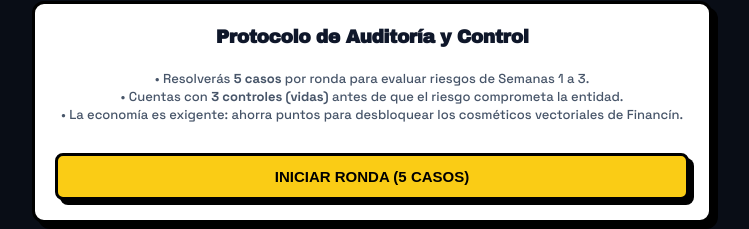
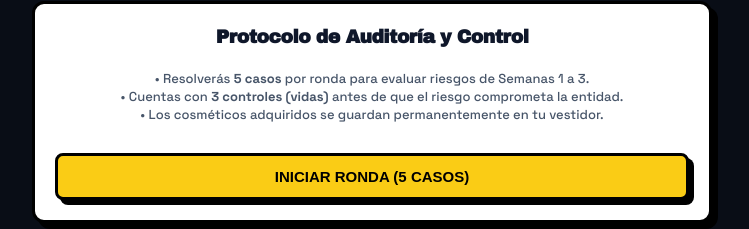
Before and after one commit to DeltaAjax/Semana-1-2-3-SISCOIN, a plain HTML site: page index.html in a window 1280 px wide. Shown: the part 530-759 px from the top of the page, without its empty margins (268-1017 px from the left). Drawn offline with Linux system fonts and the light colour scheme.

Commit message:
Add files via upload

```diff
--- a/index.html
+++ b/index.html
@@ -670,7 +670,7 @@ const DIALOGOS_POR_VIDA = {
  ]
 };
 
-// ESTADO GLOBAL
+// ESTADO GLOBAL CON RECUPERACIÓN DE LOCALSTORAGE
 let state = {
  coins: parseInt(localStorage.getItem('fin_ctrl_coins')) || 10,
  xp: parseInt(localStorage.getItem('fin_ctrl_xp')) || 0,
@@ -937,7 +937,7 @@ function renderVillainSVG(cat, size=100) {
 }
 
 // =============================================================================
-// SISTEMA DE TIENDA Y VESTIDOR
+// SISTEMA DE TIENDA Y VESTIDOR (CON PERSISTENCIA CORREGIDA)
 // =============================================================================
 function setShopTab(tab) {
  document.getElementById('shop-tab-pwr').style.display = tab === 'pwr' ? 'flex' : 'none';
@@ -1004,6 +1004,7 @@ function gestionarCosmetico(clave, costo) {
    return;
   }
  }
+ // PERSISTENCIA TOTAL
  guardarProgreso();
  updateTopBars();
  updateShopUI();
@@ -1145,7 +1146,7 @@ function renderStartScreen() {
   <p style="font-size: 13px; color: #475569; margin-bottom: 14px;">
    • Resolverás <b>5 casos</b> por ronda para evaluar riesgos de Semanas 1 a 3.<br>
    • Cuentas con <b>3 controles (vidas)</b> antes de que el riesgo comprometa la entidad.<br>
-   • La economía es exigente: ahorra puntos para desbloquear los cosméticos vectoriales de Financín.
+   • Los cosméticos adquiridos se guardan permanentemente en tu vestidor.
   </p>
   <button class="btn-action" onclick="iniciarMision()">INICIAR RONDA (5 CASOS)</button>
  </div>
@@ -1254,7 +1255,6 @@ function responder(opcionSeleccionada) {
   state.racha++;
   state.animState = "eureka";
 
-  // Economía balanceada
   let baseCoins = 2;
   let baseXP = 8;
 
```
